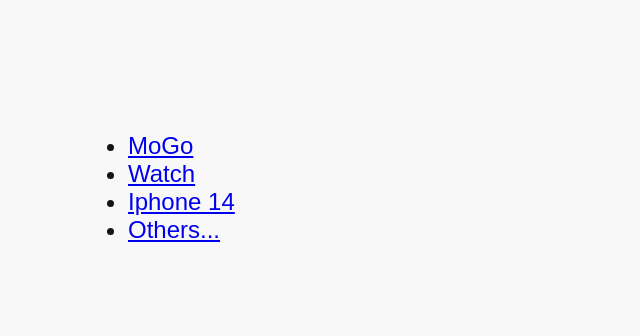
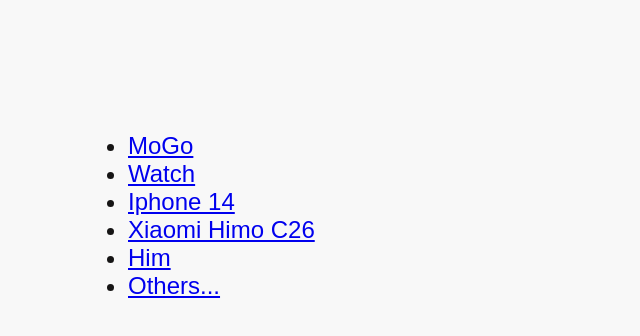
Before and after one commit to garya08/Prof, a plain HTML site: page index.html in a window 1280 px wide. Shown: the top 336 px of the page, without its empty margins (0-640 px from the left). Drawn offline with Linux system fonts and the light colour scheme.

Commit message:
Update index.html

```diff
--- a/index.html
+++ b/index.html
@@ -20,6 +20,12 @@
 				<a href="https://garya08.github.io/iphone14pro/" target="_blank"> Iphone 14 </a>
 			</li>
 			<li>
+				<a href="https://garya08.github.io/Himo-c26/" target="_blank"> Xiaomi Himo C26 </a>
+			</li>
+			<li>
+				<a href="https://garya08.github.io/Him/" target="_blank"> Him </a>
+			</li>
+			<li>
 				<a href="#"> Others...</a>
 			</li>
 		</ul>
```
